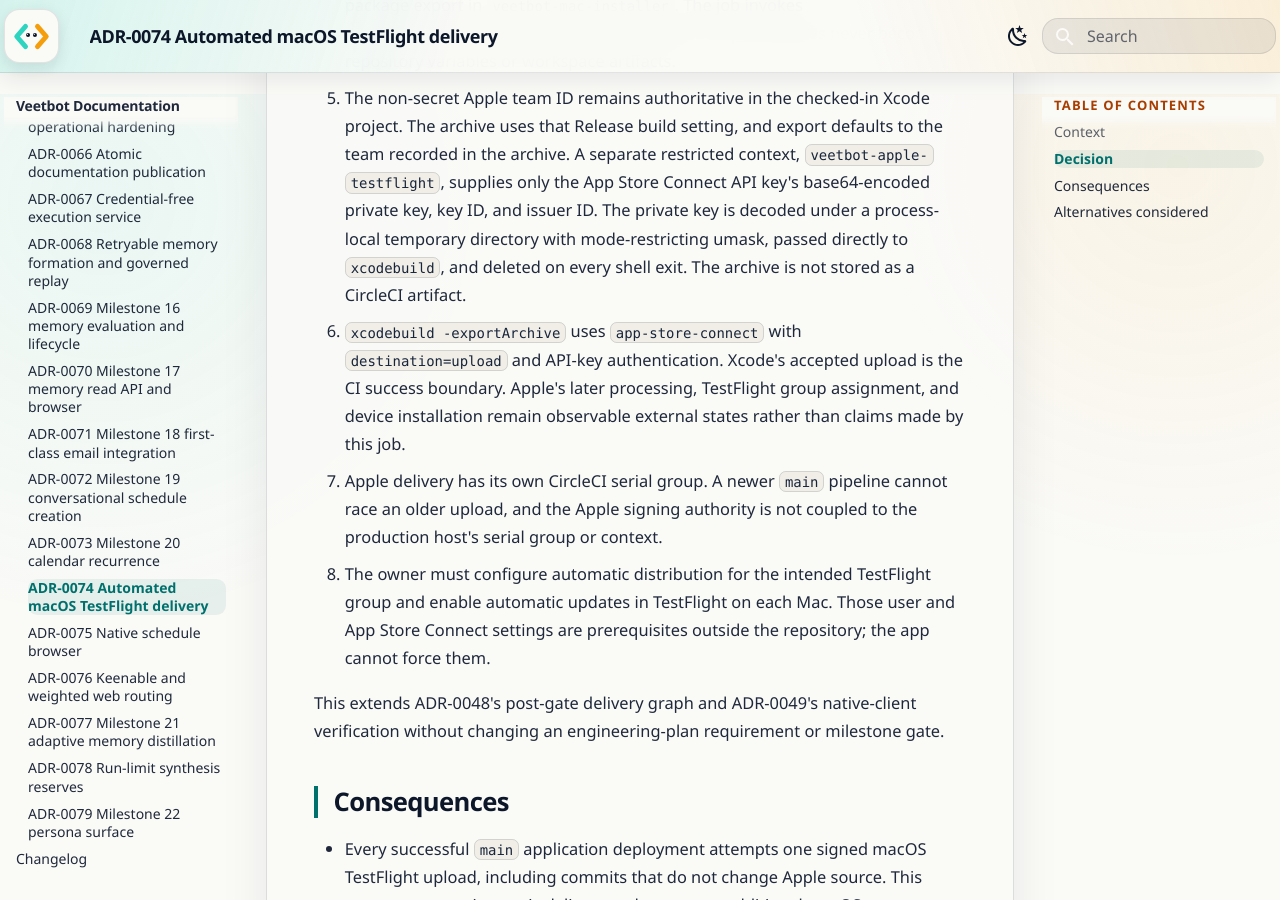
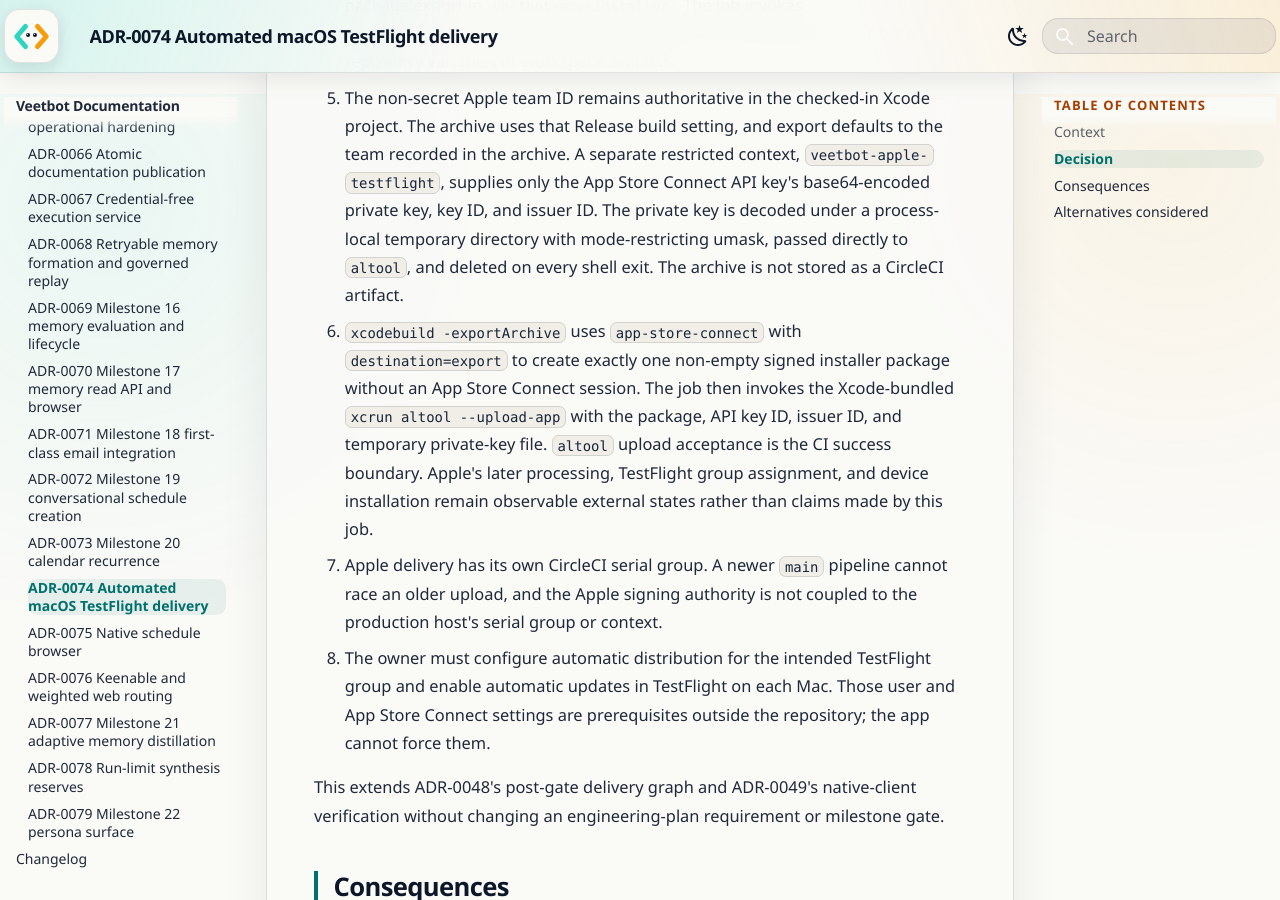
Before and after one commit to avitus/veetbot, an MkDocs documentation site: the page built from docs/adr/0074-automated-macos-testflight-delivery.md, in a window 1280 px wide and 900 px high, scrolled down 1706 px. Built offline with MkDocs 1.6.1 and Material for MkDocs 9.7.7, drawn with Linux system fonts in a browser that asks for light colours; some of the changed text lies outside the part shown.

Commit message:
docs(adr): record altool TestFlight upload
Reading-Lane: A

```diff
--- a/docs/adr/0074-automated-macos-testflight-delivery.md
+++ b/docs/adr/0074-automated-macos-testflight-delivery.md
@@ -55,13 +55,16 @@
    `veetbot-apple-testflight`, supplies only the App Store Connect API key's
    base64-encoded private key, key ID, and issuer ID. The private key is decoded
    under a process-local temporary directory with mode-restricting umask,
-   passed directly to `xcodebuild`, and deleted on every shell exit. The archive
+   passed directly to `altool`, and deleted on every shell exit. The archive
    is not stored as a CircleCI artifact.
-6. `xcodebuild -exportArchive` uses `app-store-connect` with `destination=upload`
-   and API-key authentication. Xcode's accepted upload is the CI success
-   boundary. Apple's later processing, TestFlight group assignment, and device
-   installation remain observable external states rather than claims made by
-   this job.
+6. `xcodebuild -exportArchive` uses `app-store-connect` with
+   `destination=export` to create exactly one non-empty signed installer
+   package without an App Store Connect session. The job then invokes the
+   Xcode-bundled `xcrun altool --upload-app` with the package, API key ID,
+   issuer ID, and temporary private-key file. `altool` upload acceptance is the
+   CI success boundary. Apple's later processing, TestFlight group assignment,
+   and device installation remain observable external states rather than
+   claims made by this job.
 7. Apple delivery has its own CircleCI serial group. A newer `main` pipeline
    cannot race an older upload, and the Apple signing authority is not coupled
    to the production host's serial group or context.
@@ -104,7 +107,8 @@
 - **Use Xcode Cloud:** viable, but rejected because it creates a second CI
   authority beside the repository's required CircleCI workflow.
 - **Add Fastlane:** rejected because native `xcodebuild` and CircleCI signing
-  satisfy this delivery without a new runtime or package dependency.
+  plus Apple's Xcode-bundled `altool` satisfy this delivery without a new
+  runtime or package dependency.
 - **Upload before the server deploys:** rejected because automatic installation
   could expose a client that expects an API revision not yet active.
 - **Path-filter Apple uploads:** deferred. The existing production delivery is
```
